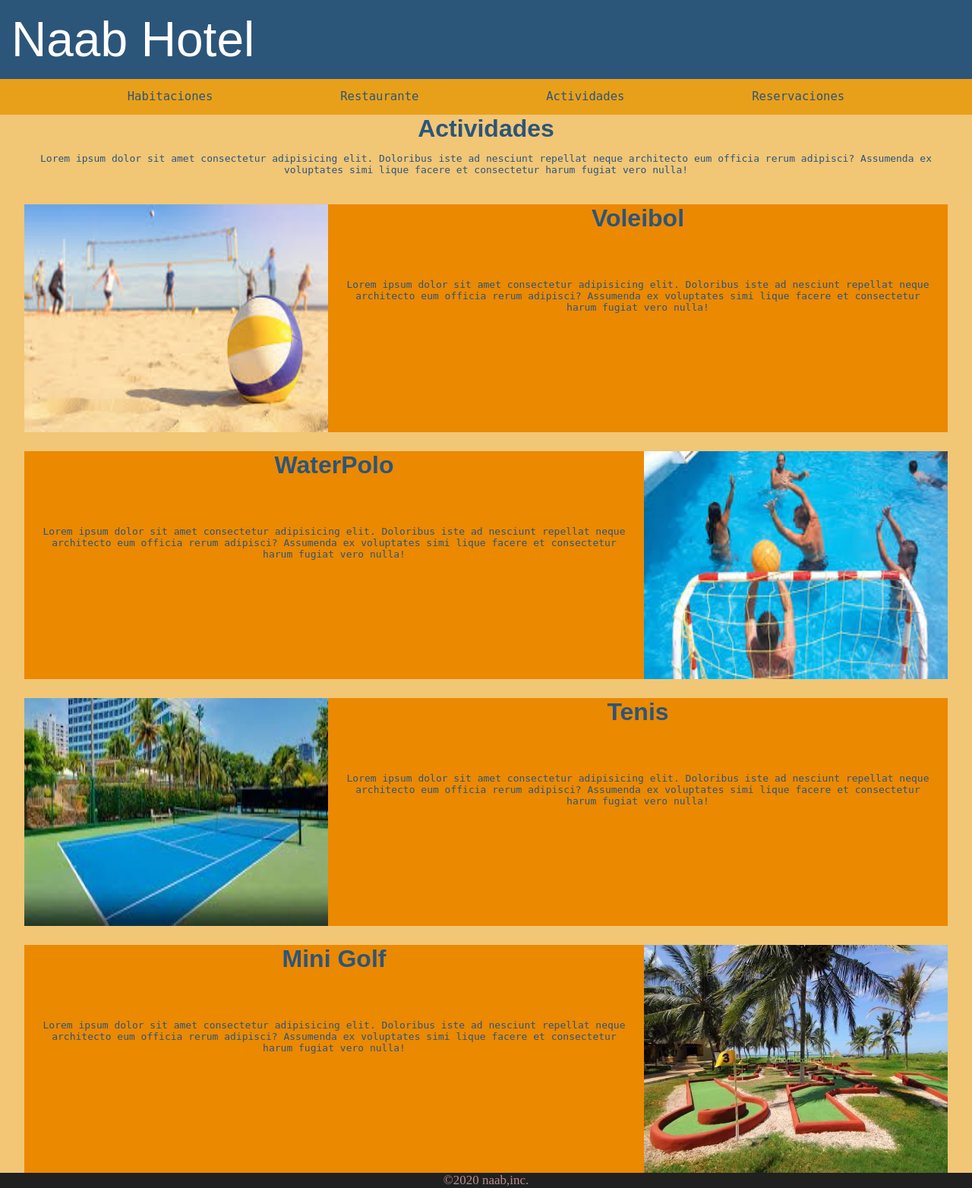
After one commit to AbrahamLasPuertas/proyectofinal, a PHP site: page /pags/actividades.html in a window 1280 px wide. The commit adds this page. Shown: the whole page at 76% size. Run offline with PHP 8.4, Linux system fonts and the light colour scheme.

Commit message:
no_se_we

```diff
--- /dev/null
+++ b/css/style-actividades.css
@@ -0,0 +1,151 @@
+*{
+    margin: 0;
+    padding: 0;
+    box-sizing: border-box;
+}
+
+/*Encabezado*/
+.encabezado{
+    background-color:#2C557A;
+    position: relative;
+    width: 100%;
+}
+
+.hotel{
+    text-align: left;
+    font-size: 4em;
+    padding: 15px;
+    margin: 0;
+    color: white;
+    font-family: Arial, Helvetica, sans-serif;
+}
+/*Menu*/
+nav{
+    background-color: #E8A01A;
+}
+
+.main-menu{
+    margin-top: 0;
+    margin-bottom: 0;
+    padding-left: 0;
+    list-style: none;
+    display: flex;
+    justify-content: space-evenly;
+}
+
+.main-menu__item{
+    line-height: 3;
+}
+.main-menu__link:hover{
+    color: white;
+}
+
+.main-menu__link{
+    text-decoration: none;
+    font-size: 1.2em;
+    font-family: monospace;
+    color:#2C557A;
+    display: block;
+    padding: px;
+    transition: all 0.2s linear;
+    border-radius: 5px;
+}
+
+/* Actividades*/
+main{background-color:rgba(232, 160, 26, 0.600);}
+.actividades{
+    text-align: center;
+    font-size: 2em;
+    font-family: Arial, Helvetica, sans-serif;
+    color: #2C557A;
+}
+.contenido{
+    font-size: 1em;
+    text-align: center;
+    padding: 1em;
+    font-family: monospace;
+    color: #2C557A;
+}
+.acomodo{
+    margin-top: 25px;
+    width: 95%;
+    margin-left: auto;
+    margin-right: auto;
+    background-color: #EB8900;
+    display: grid;
+    grid-template-areas:'foto titulos titulos'
+                        'foto contenido contenido'
+                        'foto contenido contenido'
+                        'foto contenido contenido';
+}
+.imagen__actividades{
+    width: 400px;
+    height: 300px;
+    display: flex;
+    margin-left: auto;
+    margin-right: auto;
+    grid-area: foto;
+}
+.titulo{
+    text-align: center;
+    font-size: 2em;
+    font-family: Arial, Helvetica, sans-serif;
+    color:#2C557A;
+    grid-area: titulos;
+
+}
+.descripcion,tr{
+    font-size: 1em;
+    text-align: center;
+    padding: 1em;
+    font-family: monospace;
+    color:#2C557A;
+    grid-area: contenido;
+}
+.acomodo2{
+    margin-top: 25px;
+    width: 95%;
+    margin-left: auto;
+    margin-right: auto;
+    background-color: #EB8900;
+    display: grid;
+    grid-template-areas:'titulos titulos foto'
+                        'contenido contenido foto'
+                        'contenido contenido foto'
+                        'contenido contenido foto';
+}
+.imagen__actividades2{
+    width: 400px;
+    height: 300px;
+    display: flex;
+    margin-left: auto;
+    margin-right: auto;
+    grid-area: foto;
+}
+.titulo2{
+    text-align: center;
+    font-size: 2em;
+    font-family: Arial, Helvetica, sans-serif;
+    color:#2C557A;
+    grid-area: titulos;
+
+}
+.descripcion2{
+    font-size: 1em;
+    text-align: center;
+    padding: 1em;
+    font-family: monospace;
+    color:#2C557A;
+    grid-area: contenido;
+}
+/* Pie de pagina */
+footer{
+    background-color: #202020;
+    width: 100%;
+    height: 20px;
+}
+.column3{
+    font-size: 17px;
+    color: rosybrown;
+    text-align: center;
+}
--- /dev/null
+++ b/pags/actividades.html
@@ -0,0 +1,63 @@
+<!DOCTYPE html>
+<html lang="en">
+<head>
+    <title>Hotel</title>
+    <meta charset="UTF-8">
+    <link rel="stylesheet" href="../css/style-actividades.css">
+</head>
+<body>
+    <header class="encabezado">
+		<p class="hotel">Naab Hotel</p>
+		<nav>
+			<ul class="main-menu">
+			  <li class="main-menu__item"><a class="main-menu__link" href="#">Habitaciones</a></li>
+			  <li class="main-menu__item"><a class="main-menu__link" href="#">Restaurante</a></li>
+			  <li class="main-menu__item"><a class="main-menu__link" href="#">Actividades</a></li>
+			  <li class="main-menu__item"><a class="main-menu__link" href="#">Reservaciones</a></li>
+			</ul>
+		</nav>
+		</div>
+    </header>
+    <main>
+        <h1 class="actividades">Actividades</h1>
+		<p class="contenido">Lorem ipsum dolor sit amet consectetur adipisicing elit. Doloribus iste ad nesciunt repellat neque architecto eum officia rerum adipisci? Assumenda ex voluptates simi
+            lique facere et consectetur harum fugiat vero nulla!
+        </p>
+        <section>
+            <div class="acomodo">
+                <h1 class="titulo">Voleibol</h1>
+                <p class="descripcion">Lorem ipsum dolor sit amet consectetur adipisicing elit. Doloribus iste ad nesciunt repellat neque architecto eum officia rerum adipisci? Assumenda ex voluptates simi
+                lique facere et consectetur harum fugiat vero nulla!
+                </p>
+                <img class="imagen__actividades" src="../img_hotel/voleibol1.jpeg" alt="Voleibol">
+            </div>
+            <div class="acomodo2">
+                <h1 class="titulo2">WaterPolo</h1>
+                <p class="descripcion2">Lorem ipsum dolor sit amet consectetur adipisicing elit. Doloribus iste ad nesciunt repellat neque architecto eum officia rerum adipisci? Assumenda ex voluptates simi
+                lique facere et consectetur harum fugiat vero nulla!
+                </p>
+                <img class="imagen__actividades2" src="../img_hotel/waterpolo1.jpeg" alt="Voleibol">
+            </div>
+            <div class="acomodo">
+                <h1 class="titulo">Tenis</h1>
+                <p class="descripcion">Lorem ipsum dolor sit amet consectetur adipisicing elit. Doloribus iste ad nesciunt repellat neque architecto eum officia rerum adipisci? Assumenda ex voluptates simi
+                lique facere et consectetur harum fugiat vero nulla!
+                </p>
+                <img class="imagen__actividades" src="../img_hotel/tenis1.jpeg" alt="Voleibol">
+            </div>
+            <div class="acomodo2">
+                <h1 class="titulo2">Mini Golf</h1>
+                <p class="descripcion2">Lorem ipsum dolor sit amet consectetur adipisicing elit. Doloribus iste ad nesciunt repellat neque architecto eum officia rerum adipisci? Assumenda ex voluptates simi
+                lique facere et consectetur harum fugiat vero nulla!
+                </p>
+                <img class="imagen__actividades2" src="../img_hotel/mini1.jpg" alt="Voleibol">
+            </div>
+        </section>
+    </main>
+    <footer>
+		<div class="column3">
+			<label>©2020 naab,inc.</label>
+		</div>
+	</footer>
+</body>
+</html>
```
Also changed, not shown: css/style.css (renamed from style.css, +31 -14 lines), index.html (+11 -9 lines), img_hotel/mini1.jpg (added), img_hotel/tenis1.jpeg (added), img_hotel/voleibol1.jpeg (added), img_hotel/waterpolo1.jpeg (added).
